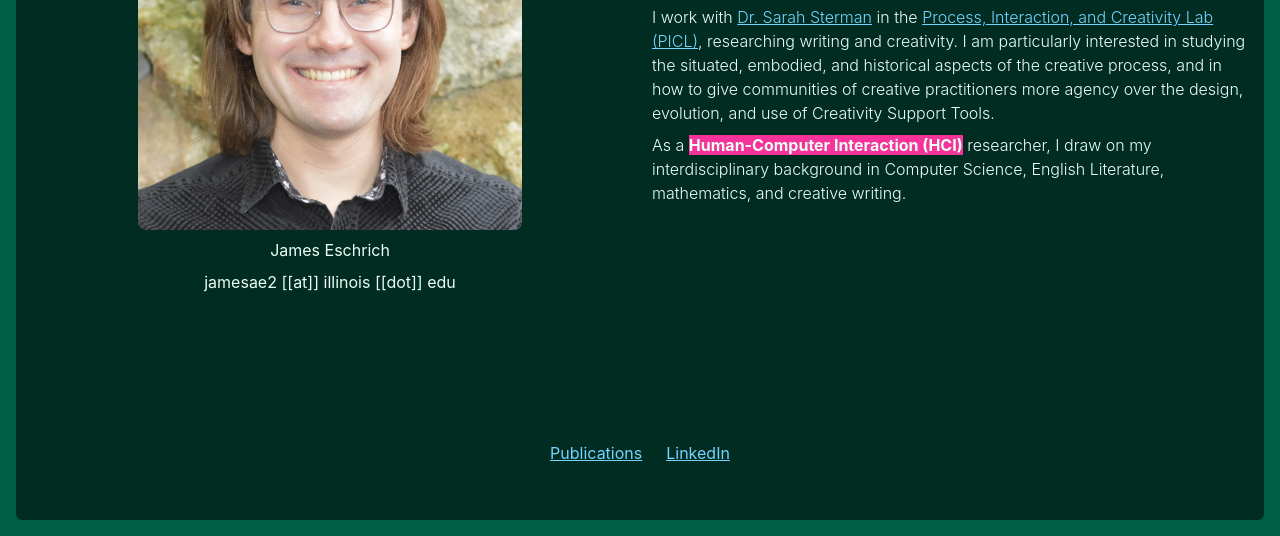
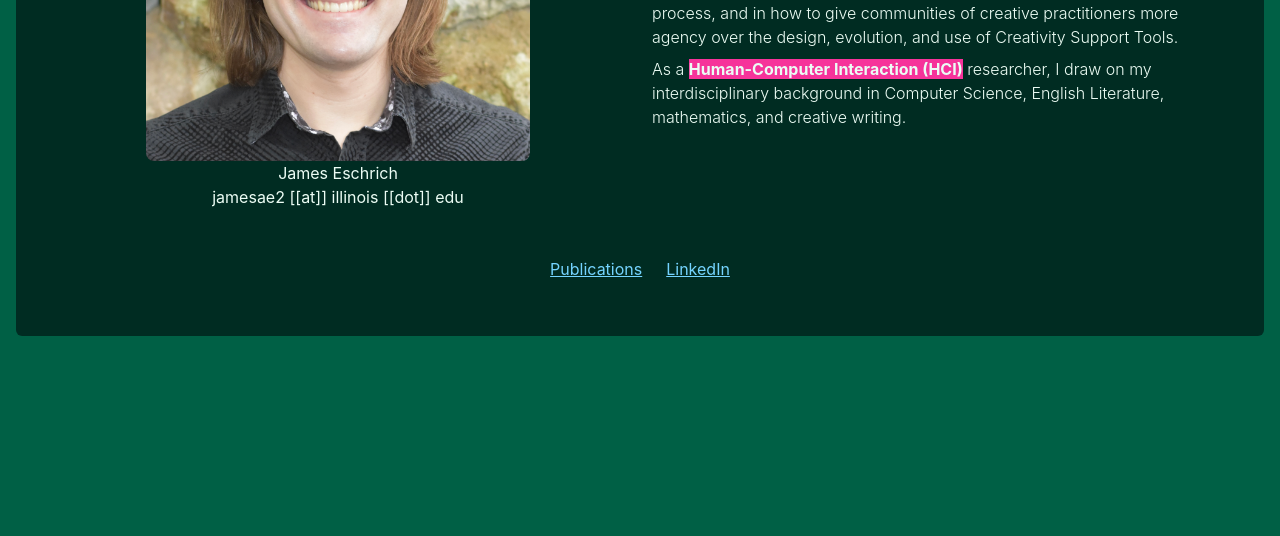
Before and after one commit to jaeschrich/jaeschrich.github.io, a website: page index.html in a window 1280 px wide. Shown: the part 264-800 px from the top of the page. Drawn offline with Linux system fonts and the light colour scheme.

Commit message:
fixed layout bug from removing content

```diff
--- a/index.css
+++ b/index.css
@@ -4,3 +4,5 @@ h3 { @apply text-xl font-bold; }
 a { @apply text-sky-300 underline; }
 strong { @apply font-bold; }
 .highlight { @apply bg-pink-500; }
+
+* { box-sizing: border-box; }
--- a/index.html
+++ b/index.html
@@ -8,10 +8,10 @@
 	</style>
     <link rel="stylesheet" href="output.css" type="text/css" />
 </head>
-<body class="my-0 md:h-screen w-screen bg-emerald-800 text-emerald-50  mx-auto">
-    <div id="chat" class="p-4 h-full flex flex-row gap-6 items-stretch">
-        <div class="bg-emerald-950 p-4 flex flex-col md:grid md:grid-rows-[6fr_1fr] md:grid-cols-2 gap-6 items-center rounded-md">
-            <div class="col-span-1 flex flex-col items-center gap-2">
+<body class="my-0 md:h-full w-full bg-emerald-800 text-emerald-50  mx-auto">
+    <div id="chat" class="p-4 h-full flex flex-row items-center justify-center">
+        <div class="bg-emerald-950 p-8 flex flex-col md:grid md:grid-rows-[6fr_1fr] md:grid-cols-2 gap-6 items-center rounded-md">
+            <div class="col-span-1 flex flex-col items-center">
                 <img class="rounded-lg max-w-sm text-center" src="Headshot-2024.JPG"></img>
                 <p class="text-center">James Eschrich</p>
                 <p class="text-center">jamesae2 [[at]] illinois [[dot]] edu</p>
```
Also changed, not shown: output.css.
